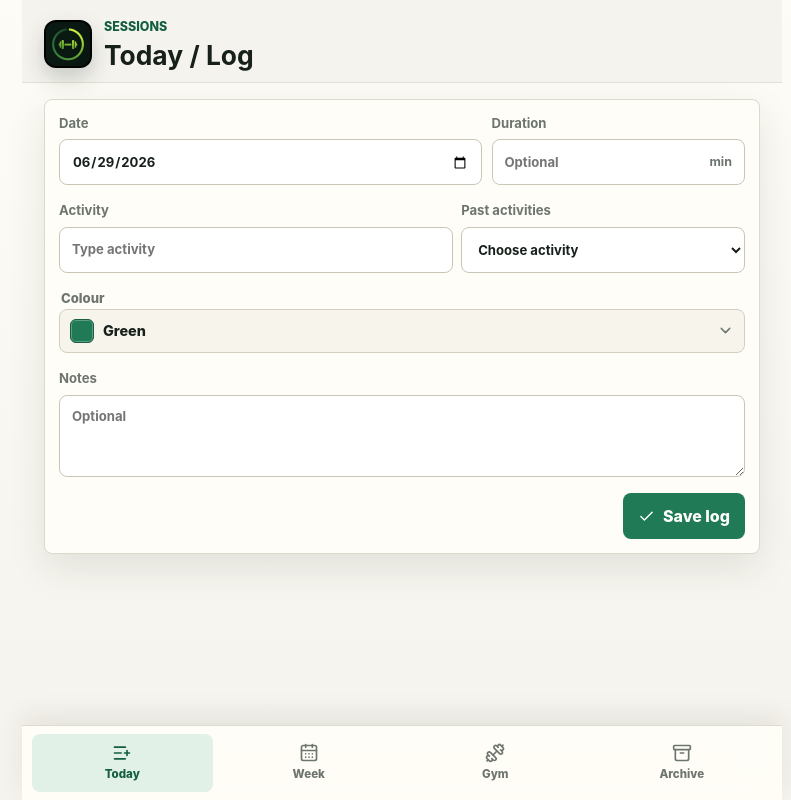
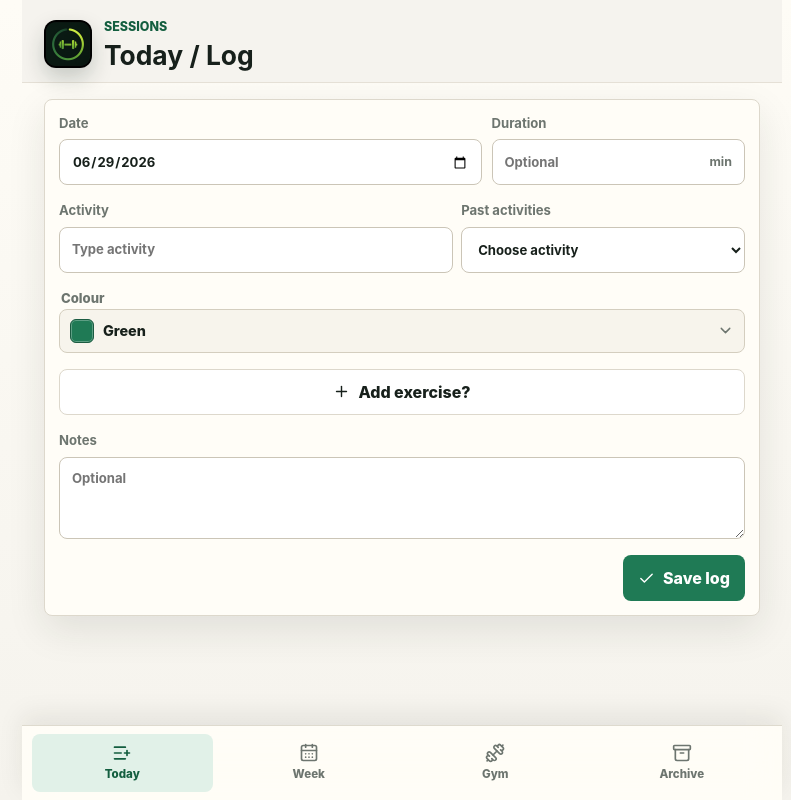
Before and after one commit to themahboba/sessions, a React (Vite) app: page / in a window 1280 px wide. Shown: the whole page, without its empty margins (238-1029 px from the left). Built offline with nearby package versions, Linux system fonts and the light colour scheme.

Commit message:
Allow exercises on any activity

```diff
--- a/src/App.tsx
+++ b/src/App.tsx
@@ -898,6 +898,15 @@ function LogEditor({
   );
 
   const isGym = isGymActivityName(activityName);
+  const [isExerciseSectionOpen, setIsExerciseSectionOpen] = useState(
+    isGymActivityName(initialActivityName) || Boolean(initialLog?.exercises.length),
+  );
+
+  useEffect(() => {
+    if (isGym) {
+      setIsExerciseSectionOpen(true);
+    }
+  }, [isGym]);
 
   const updateExercise = (exerciseId: string, nextExercise: Partial<ExerciseEntry>) => {
     setExercises((currentExercises) =>
@@ -922,7 +931,7 @@ function LogEditor({
       return;
     }
 
-    const cleanExercises = isGym
+    const cleanExercises = isExerciseSectionOpen
       ? exercises
           .filter((exercise) => exercise.exerciseName.trim())
           .map((exercise) => ({
@@ -980,7 +989,7 @@ function LogEditor({
 
       <ColorPicker value={activityColor} onChange={setActivityColor} />
 
-      {isGym ? (
+      {isExerciseSectionOpen ? (
         <section className="exercise-stack">
           <div className="section-heading">
             <h2>Exercises</h2>
@@ -1001,7 +1010,12 @@ function LogEditor({
             />
           ))}
         </section>
-      ) : null}
+      ) : (
+        <button className="icon-text-button exercise-toggle-button" type="button" onClick={() => setIsExerciseSectionOpen(true)}>
+          <Plus size={17} aria-hidden="true" />
+          Add exercise?
+        </button>
+      )}
 
       <label className="field">
         <span>Notes</span>
@@ -1712,10 +1726,9 @@ function LogCard({
   onEdit: (log: ActivityLog) => void;
   onDelete: (logId: string) => void;
 }) {
-  const exerciseLabel =
-    isGymActivityName(activityDisplayName(log)) && log.exercises.length
-      ? `${log.exercises.length} ${log.exercises.length === 1 ? "exercise" : "exercises"}`
-      : null;
+  const exerciseLabel = log.exercises.length
+    ? `${log.exercises.length} ${log.exercises.length === 1 ? "exercise" : "exercises"}`
+    : null;
 
   return (
     <article className="log-card" style={activityColorStyle(log)}>
--- a/src/styles.css
+++ b/src/styles.css
@@ -324,6 +324,10 @@ button {
 .exercise-stack {
   display: grid;
   gap: 10px;
+}
+
+.exercise-toggle-button {
+  width: 100%;
 }
 
 .exercise-card {
```
Also changed, not shown: 4 other files (tests, documents, lock files or other folders).
